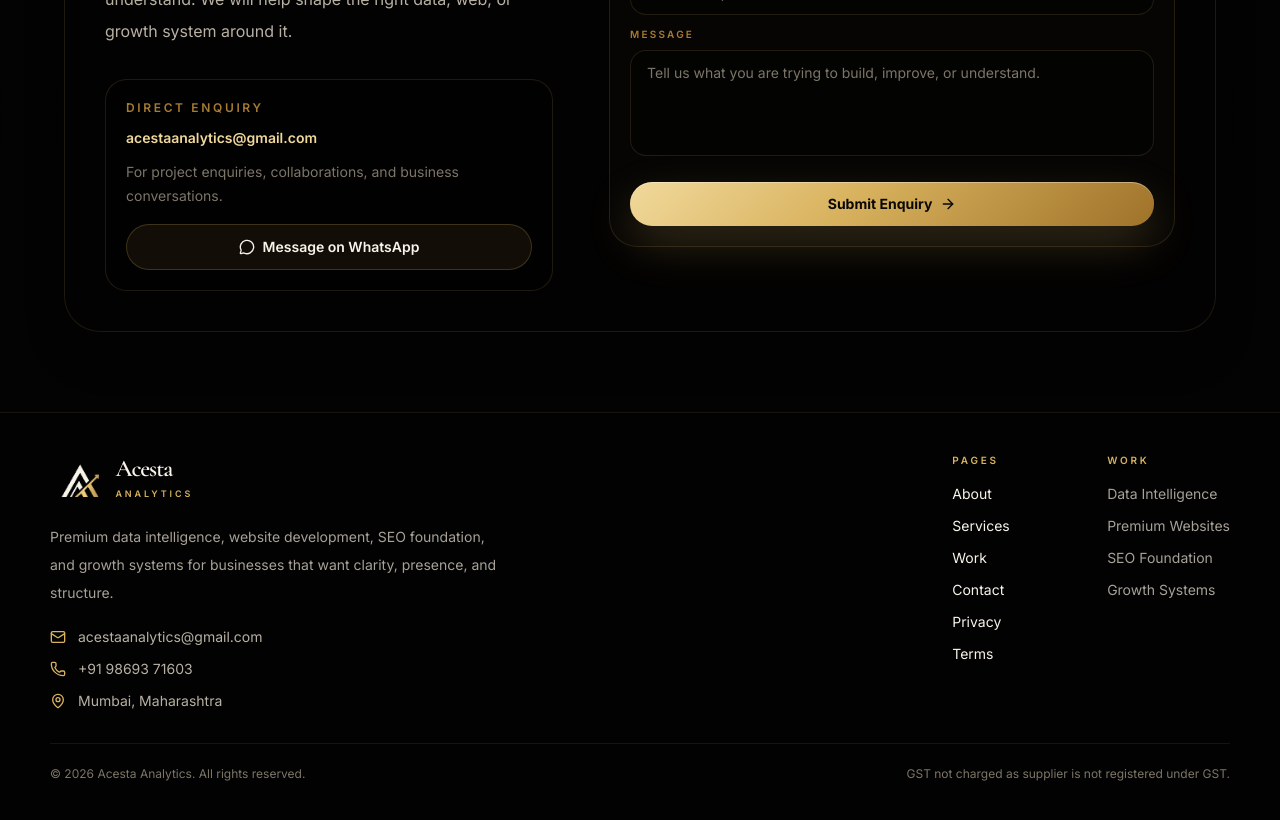
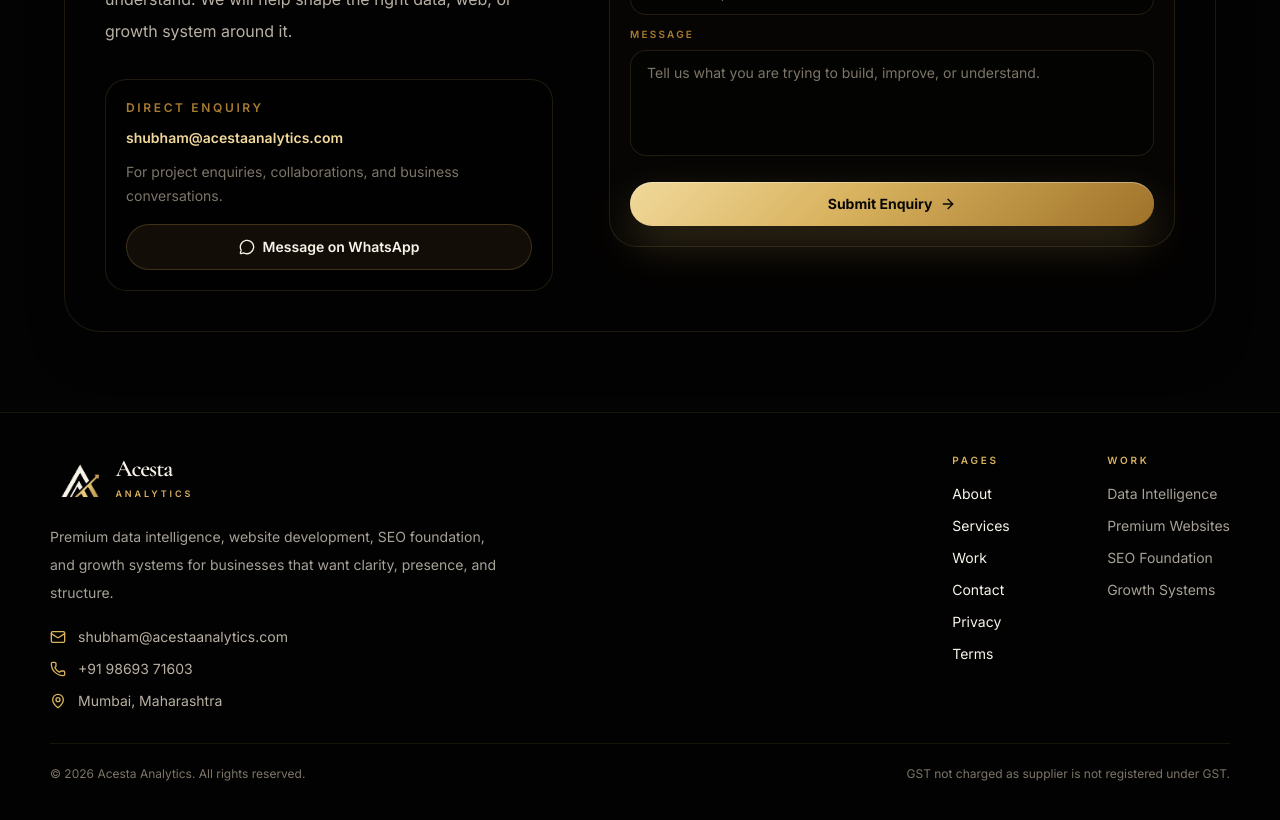
Before and after one commit to shubhampawarr/acesta-analytics, a Next.js app: page /contact in a window 1280 px wide. Shown: the part 400-1220 px from the top of the page. Built offline with nearby package versions, Linux system fonts and the light colour scheme.

Commit message:
Update Acesta contact email

```diff
--- a/app/api/contact/route.ts
+++ b/app/api/contact/route.ts
@@ -52,7 +52,7 @@ export async function POST(request: Request) {
 
     const { data, error } = await resend.emails.send({
       from: 'Acesta Analytics <onboarding@resend.dev>',
-      to: ['acestaanalytics@gmail.com'],
+      to: ['shubham@acestaanalytics.com'],
       replyTo: email,
       subject: `New enquiry from ${name} | Acesta Analytics`,
       html: `
--- a/components/ContactPageClient.tsx
+++ b/components/ContactPageClient.tsx
@@ -66,7 +66,7 @@ export default function ContactPageClient() {
                 </p>
 
                 <p className="mt-3 text-sm font-semibold text-[#f1d99b]">
-                  acestaanalytics@gmail.com
+                  shubham@acestaanalytics.com
                 </p>
 
                 <p className="mt-2 text-xs leading-5 text-[#7d7568] md:mt-3 md:text-sm md:leading-6">
--- a/components/Footer.tsx
+++ b/components/Footer.tsx
@@ -71,11 +71,11 @@ export default function Footer() {
 
               <div className="mt-4 grid gap-2.5 text-xs text-[#b8b0a3] md:mt-5 md:gap-3 md:text-sm">
                 <a
-                  href="mailto:acestaanalytics@gmail.com"
+                  href="mailto:shubham@acestaanalytics.com"
                   className="flex items-center gap-2.5 transition hover:text-[#f1d99b] md:gap-3"
                 >
                   <Mail className="h-3.5 w-3.5 shrink-0 text-[#d8b25e] md:h-4 md:w-4" />
-                  <span className="break-all">acestaanalytics@gmail.com</span>
+                  <span className="break-all">shubham@acestaanalytics.com</span>
                 </a>
 
                 <a
```
